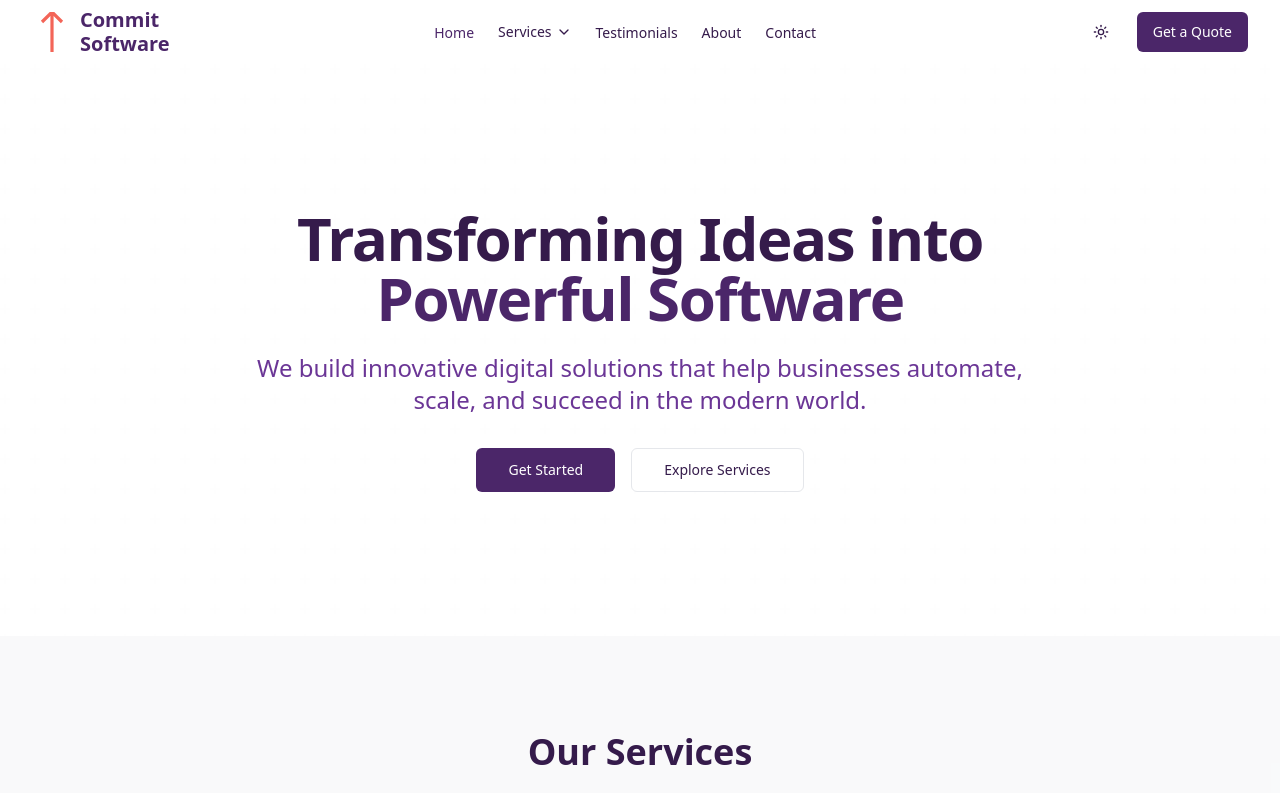
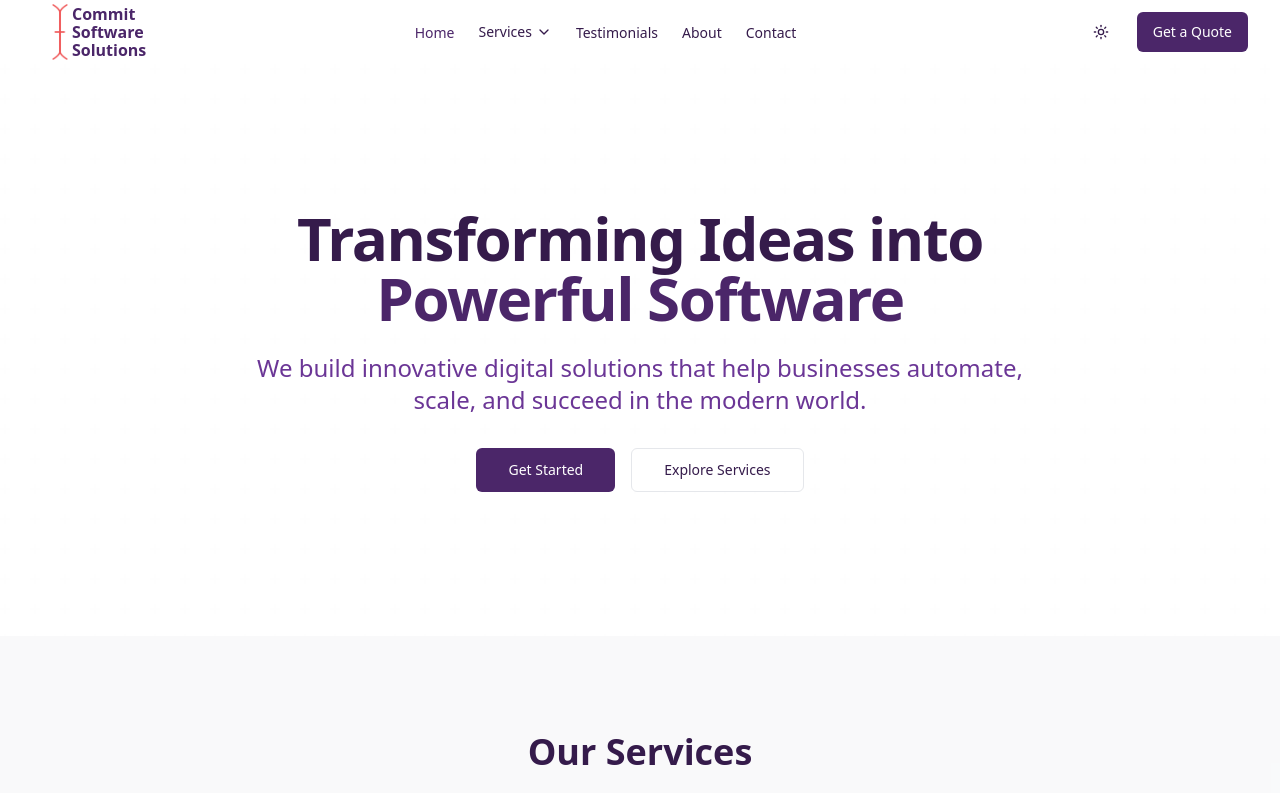
Before and after one commit to M-Hassan-Raza/CommitSoftwareSolutions, a Next.js app: page / in a window 1280 px wide. Shown: the top 793 px of the page. Built offline with nearby package versions, Linux system fonts and the light colour scheme; a web font is replaced by a local one.

Commit message:
Add proper logo to the header instead of the broken svg

```diff
--- a/components/layout/header.tsx
+++ b/components/layout/header.tsx
@@ -8,6 +8,8 @@ import { Button } from "@/components/ui/button"
 import { ThemeToggle } from "@/components/theme-toggle"
 import { cn } from "@/lib/utils"
 import { useMobile } from "@/hooks/use-mobile"
+import logo from '@/public/logo-simplified.png'
+import Image from "next/image"
 
 const navItems = [
   { name: "Home", href: "/" },
@@ -64,16 +66,20 @@ export default function Header() {
       )}
     >
       <div className="container flex h-16 items-center justify-between">
-        <div className="flex items-center">
-          <Link href="/" className="flex items-center space-x-2">
-            <div className="relative h-10 w-10">
-              <svg viewBox="0 0 100 100" className="h-10 w-10">
-                <path d="M50 0 L50 100 M25 25 L50 0 L75 25" fill="none" stroke="hsl(var(--accent))" strokeWidth="8" />
-              </svg>
+        <div className="flex items-center justify-start">
+          <Link href="/" className="flex items-center -mr-4"> {/* Adjust gap-x-2 as needed (e.g., gap-x-1, gap-x-3) */}
+            <div className="relative h-14 w-14">
+              <Image
+                src={logo}
+                alt="Commit Software Solutions Logo"
+                fill
+                className="object-contain"
+              />
             </div>
-            <div>
-              <span className="font-bold text-xl text-primary">Commit</span>
-              <span className="font-bold text-xl block -mt-1 text-primary">Software</span>
+            <div className="flex flex-col justify-center h-16 -ml-4"> {/* Ensure vertical alignment is good */}
+              <span className="font-bold text-l text-primary leading-tight">Commit</span>
+              <span className="font-bold text-l text-primary leading-tight -mt-0.5">Software</span>
+              <span className="font-bold text-l text-primary leading-tight -mt-0.5">Solutions</span>
             </div>
           </Link>
         </div>
```
Also changed, not shown: public/logo-simplified.png (added), 1 other file (tests, documents, lock files or other folders).
